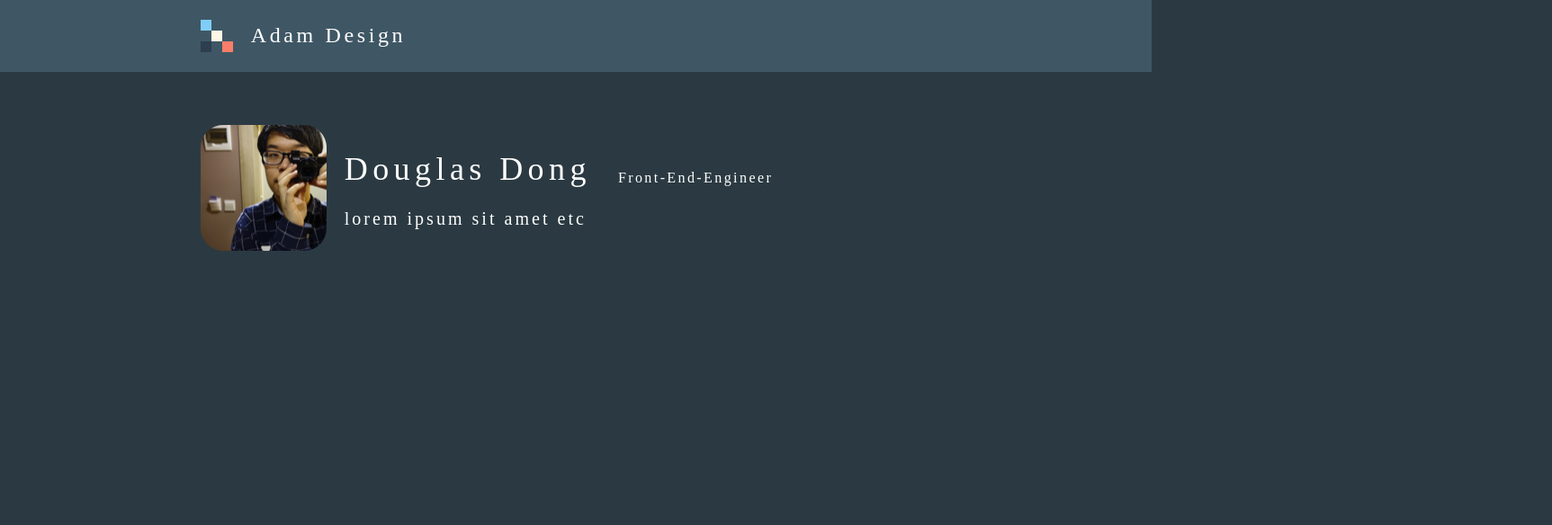
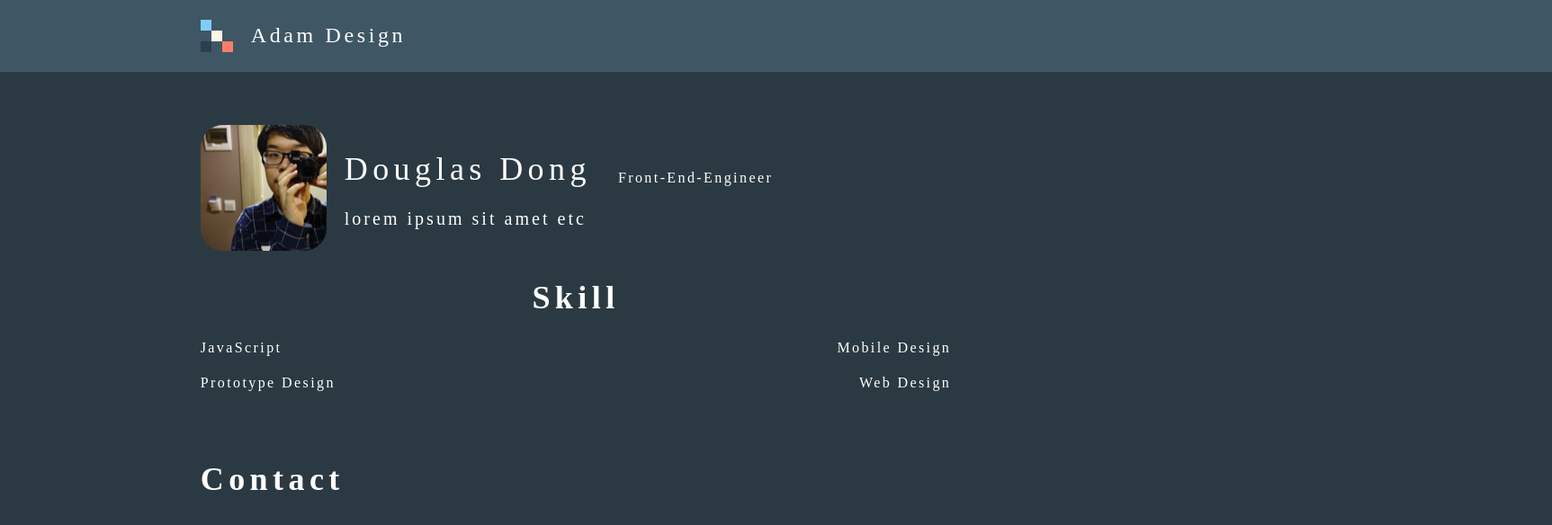
Before and after one commit to Xeonice/Custom-my-FEND-resume, a plain HTML site: page index.html in a window 1280 px wide. Shown: the whole page at 90% size, 1725 px wide, since content can reach past the window. Drawn offline with nearby package versions, Linux system fonts and the light colour scheme.

Commit message:
添加container属性（受bootstrap启发），移除无用的position属性，布局flex化，添加skill成功，下一步，添加contact

```diff
--- a/css/main.css
+++ b/css/main.css
@@ -30,7 +30,6 @@ h6 {
     padding: 0;
     margin: 0;
 }
-
 
 /*
  * Remove text-shadow in selection highlight:
@@ -110,9 +109,11 @@ textarea {
 /* ==========================================================================
    Author's custom styles
    ========================================================================== */
-    .position-arrange{
-        position: relative;
-        left: 17.4%;
+    .container{
+        margin-left: auto;
+        margin-right: auto;
+        padding-left: 17.4%;
+        padding-right: 17.4%;
     }
     .TopBar{
         background-color: #3f5765;
@@ -150,7 +151,6 @@ textarea {
     }
     .name{
         padding: 6.92rem 2.5rem 1.33rem 0;
-        order:1;
     }
     .Quantico-Regular{
         font-family: Quantico-Regular;
@@ -160,15 +160,32 @@ textarea {
     }
     .role{
         padding-top: 8.92rem;
-        order:2;
     }
-    .WelcomeMessage{
+    .Quantico-Bold-WelcomeMessage{
         font-family: Quantico-Bold;
         font-size: 20px;
         color: #FFFFFF;
         letter-spacing: 3.02px;
     }
-
+    .skill-headline{
+        display: flex;
+        justify-content: center;
+        padding-bottom: 0.5%;
+    }
+    .Oxygen-Bold{
+        font-family: Oxygen-Bold;
+        font-size: 16px;
+        color: #FFFFFF;
+        letter-spacing: 2.41px;
+    }
+    .skill-padding{
+        padding:1.33rem 0 4.59rem 0;
+    }
+    .skill-line{
+        display: flex;
+        justify-content: space-between;
+        padding-bottom: 1.33rem;
+    }
 
 /* ==========================================================================
    Helper classes
--- a/index.html
+++ b/index.html
@@ -13,6 +13,7 @@
         <link rel="stylesheet" href="css/normalize.css">
         <link rel="stylesheet" href="css/main.css">
         <link href="https://fonts.googleapis.com/css?family=Quantico" rel="stylesheet">
+        <link href="https://fonts.googleapis.com/css?family=Oxygen" rel="stylesheet">
         <script src="js/vendor/modernizr-2.8.3.min.js"></script>
     </head>
     <body>
@@ -21,11 +22,11 @@
         <![endif]-->
 
         <!-- Add your site or application content here -->
-        <div class="TopBar">
-            <img class="Logo position-arrange" src="img/Logo.png" alt="Logo">
-            <p class="LogoText position-arrange">Adam Design</p>
+        <div class="TopBar container">
+            <img class="Logo" src="img/Logo.png" alt="Logo">
+            <p class="LogoText">Adam Design</p>
         </div>
-        <div class="position-arrange">
+        <div class="container">
             <div class="bioname">
                 <img class="avater" src="img/avater.png" alt="avater">
                 <div>
@@ -33,10 +34,23 @@
                         <p class="Quantico-Bold name">Douglas Dong</p>
                         <p class="Quantico-Regular role">Front-End-Engineer</p>
                     </div>
-                    <div class="WelcomeMessage">lorem ipsum sit amet etc</div>
+                    <div class="Quantico-Bold-WelcomeMessage">lorem ipsum sit amet etc</div>
                 </div>
             </div>
+            <h1 class="Quantico-Bold skill-headline">Skill</h1>
+            <div class="Oxygen-Bold skill-padding">
+                <div class="skill-line">
+                    <p>JavaScript</p>
+                    <p>Mobile Design</p>
+                </div>
+                <div class="skill-line">
+                    <p>Prototype Design</p>
+                    <p>Web Design</p>
+                </div>
+            </div>
+            <h1 class="Quantico-Bold">Contact</h1>
         </div>
+
         <script src="https://code.jquery.com/jquery-1.12.0.min.js"></script>
         <script>window.jQuery || document.write('<script src="js/vendor/jquery-1.12.0.min.js"><\/script>')</script>
         <script src="js/plugins.js"></script>
```
Also changed, not shown: 1 other file.
